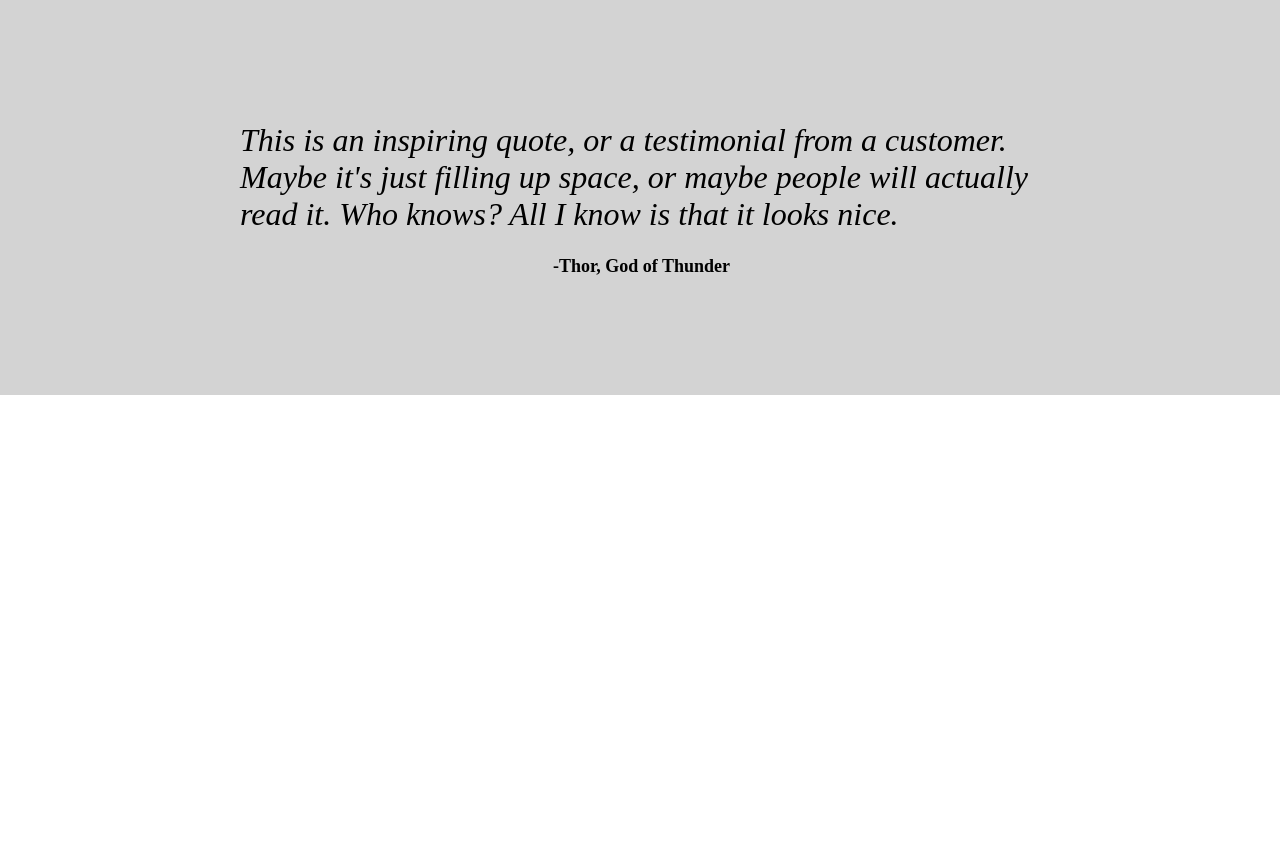
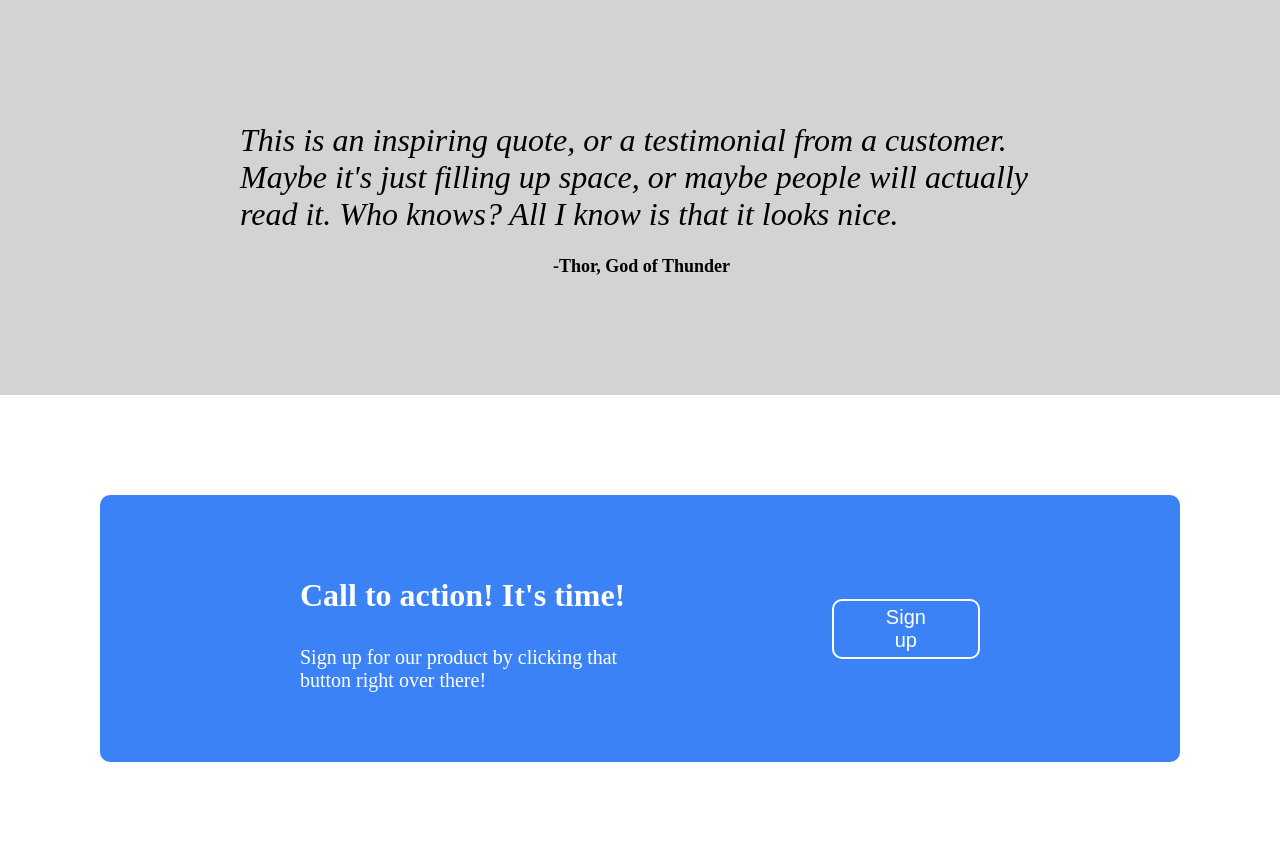
Before and after one commit to TurnerHelical/landingPage, a plain HTML site: page index.html in a window 1280 px wide. Shown: the part 1061-1923 px from the top of the page. Before the commit the page ends 1456 px from the top, so only its background shows below. Drawn offline with Linux system fonts and the light colour scheme.

Commit message:
added 4th Box HTML and styled it

```diff
--- a/index.html
+++ b/index.html
@@ -53,6 +53,15 @@
         <p id="quote">This is an inspiring quote, or a testimonial from a customer. Maybe it's just filling up space, or maybe people will actually read it. Who knows? All I know is that it looks nice.</p>
         <p id="quoteAuthor">-Thor, God of Thunder</p>
     </div>
+    <div id="fourthBox">
+        <div id="inside4Box">
+            <div>
+                <h3>Call to action! It's time!</h3>
+                <p>Sign up for our product by clicking that button right over there!</p>
+            </div>
+            <button>Sign up</button>
+        </div>
+    </div>
 </body>
 
 </html>
--- a/styles.css
+++ b/styles.css
@@ -134,3 +134,37 @@ header ul {
     font-size: 18px;
     font-weight: bold;
 }
+
+#fourthBox {
+    display: flex;
+    justify-content: center;
+    padding: 100px;
+}
+
+#inside4Box {
+    display: flex;
+    gap: 200px;
+    background-color: #3B82F6;
+    padding: 50px 200px;
+    border-radius: 10px;
+}
+
+#inside4Box h3 {
+    color: white;
+    font-size: 32px;
+}
+
+#inside4Box p {
+    color: white;
+    font-size: 20px;
+}
+
+#inside4Box button {
+    align-self: center;
+    background-color: #3B82F6;
+    border: white 2px solid;
+    color: white;
+    padding: 5px 50px;
+    font-size: 20px;
+    border-radius: 10px;
+}
```
